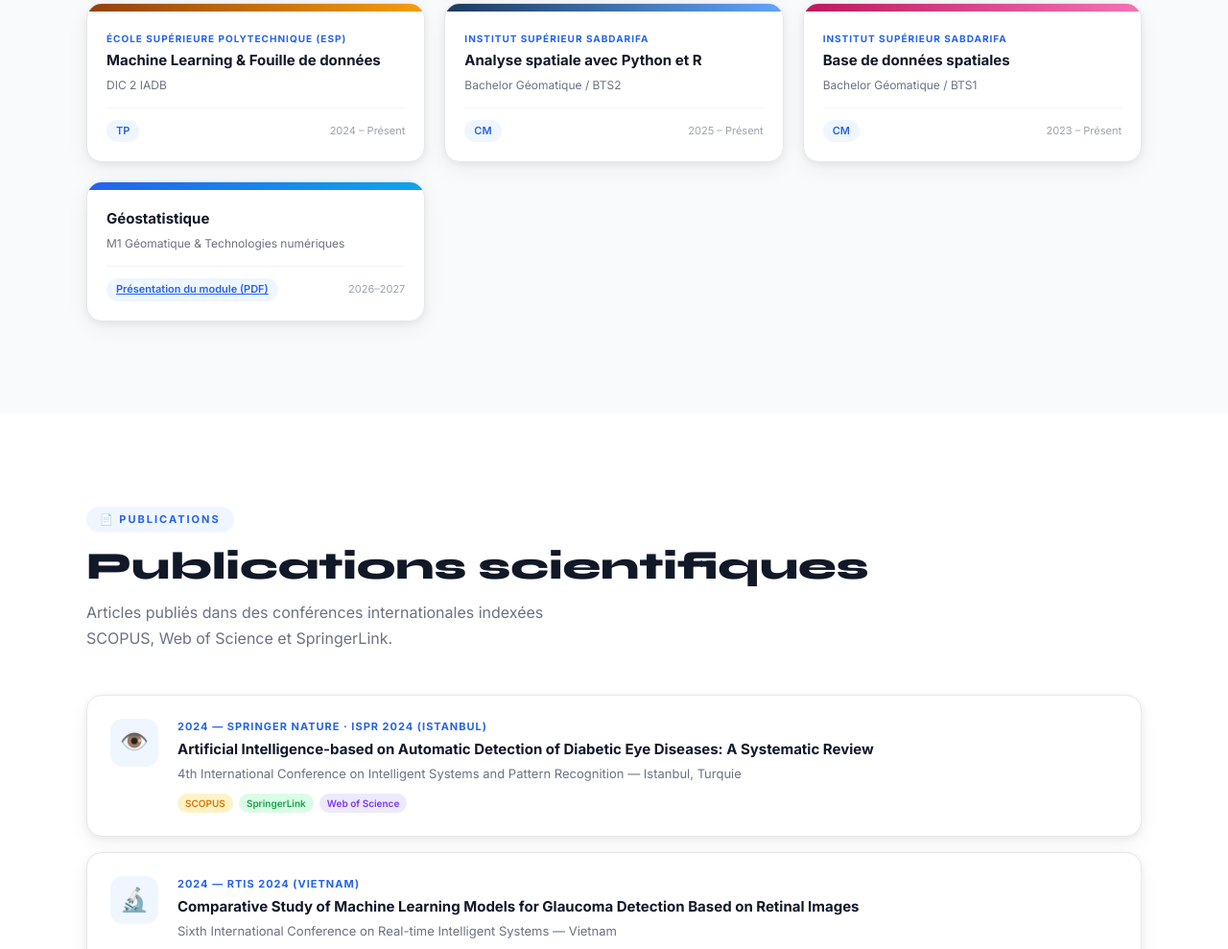
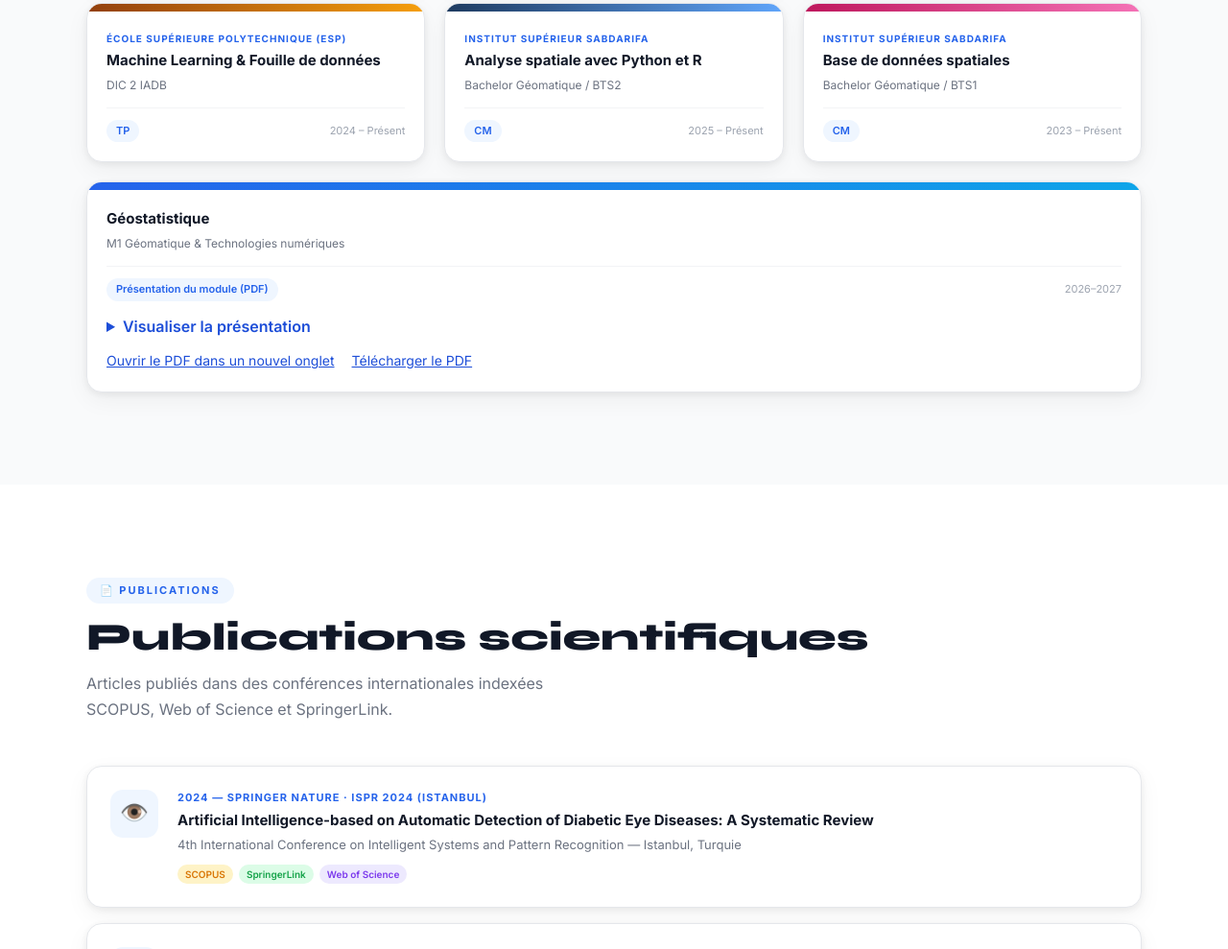
Before and after one commit to Amezo/my-portfolio, a plain HTML site: page index.html in a window 1280 px wide. Shown: the part 3113-4102 px from the top of the page at 96% size. Drawn offline with Linux system fonts and the light colour scheme.

Commit message:
Permettre de visualiser et télécharger le support de géostatistique

```diff
--- a/index.html
+++ b/index.html
@@ -286,6 +286,12 @@ footer::before{content:'';position:absolute;top:0;left:0;right:0;height:3px;back
 .ft-copy{font-size:12px;color:var(--g600);padding-top:20px;border-top:1px solid rgba(255,255,255,.06)}
 .ft-cursor{display:inline-block;color:var(--accent);font-weight:300;animation:ftBlink .7s step-end infinite}
 @keyframes ftBlink{from,to{opacity:1}50%{opacity:0}}
+.course-card{grid-column:1 / -1}
+.course-preview{margin-top:14px}
+.course-preview summary{cursor:pointer;color:var(--pd);font-weight:600}
+.course-preview iframe{display:block;width:100%;height:clamp(360px,72vh,840px);border:1px solid var(--g200);border-radius:8px;margin-top:12px}
+.course-links{display:flex;flex-wrap:wrap;gap:8px 18px;margin-top:12px;font-size:14px}
+.course-links a{color:var(--pd);text-decoration:underline}
 </style>
 </head>
 <body>
@@ -406,14 +412,22 @@ footer::before{content:'';position:absolute;top:0;left:0;right:0;height:3px;back
       <div class="tcc c4 reveal d1"><div class="tc-top"></div><div class="tc-b"><div class="tc-inst">École Supérieure Polytechnique (ESP)</div><div class="tc-subj">Machine Learning &amp; Fouille de données</div><div class="tc-lvl">DIC 2 IADB</div><div class="tc-ft"><span class="tc-type">TP</span><span class="tc-date">2024 – Présent</span></div></div></div>
       <div class="tcc c5 reveal d2"><div class="tc-top"></div><div class="tc-b"><div class="tc-inst">Institut Supérieur SABDARIFA</div><div class="tc-subj">Analyse spatiale avec Python et R</div><div class="tc-lvl">Bachelor Géomatique / BTS2</div><div class="tc-ft"><span class="tc-type">CM</span><span class="tc-date">2025 – Présent</span></div></div></div>
       <div class="tcc c6 reveal d3"><div class="tc-top"></div><div class="tc-b"><div class="tc-inst">Institut Supérieur SABDARIFA</div><div class="tc-subj">Base de données spatiales</div><div class="tc-lvl">Bachelor Géomatique / BTS1</div><div class="tc-ft"><span class="tc-type">CM</span><span class="tc-date">2023 – Présent</span></div></div></div>
-      <div class="tcc c1 reveal">
+      <div class="tcc c1 reveal course-card">
         <div class="tc-top"></div>
         <div class="tc-b">
           <div class="tc-subj">Géostatistique</div>
           <div class="tc-lvl">M1 Géomatique &amp; Technologies numériques</div>
           <div class="tc-ft">
-            <a class="tc-type" href="cours/presentation-geostatistique.pdf">Présentation du module (PDF)</a>
+            <span class="tc-type">Présentation du module (PDF)</span>
             <span class="tc-date">2026–2027</span>
+          </div>
+          <details class="course-preview">
+            <summary>Visualiser la présentation</summary>
+            <iframe title="Présentation du module de géostatistique" src="cours/presentation-geostatistique.pdf" loading="lazy"></iframe>
+          </details>
+          <div class="course-links">
+            <a href="cours/presentation-geostatistique.pdf" target="_blank" rel="noopener">Ouvrir le PDF dans un nouvel onglet</a>
+            <a href="cours/presentation-geostatistique.pdf" download>Télécharger le PDF</a>
           </div>
         </div>
       </div>
```
